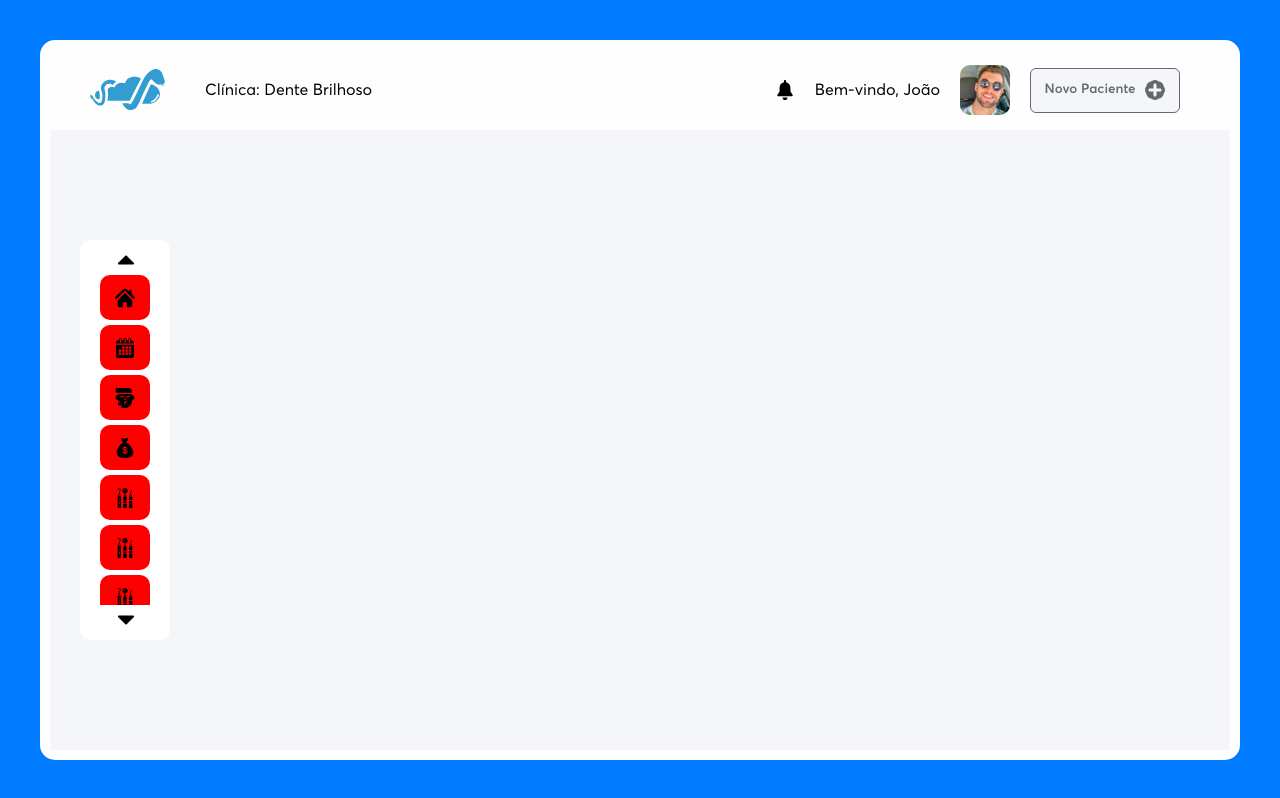
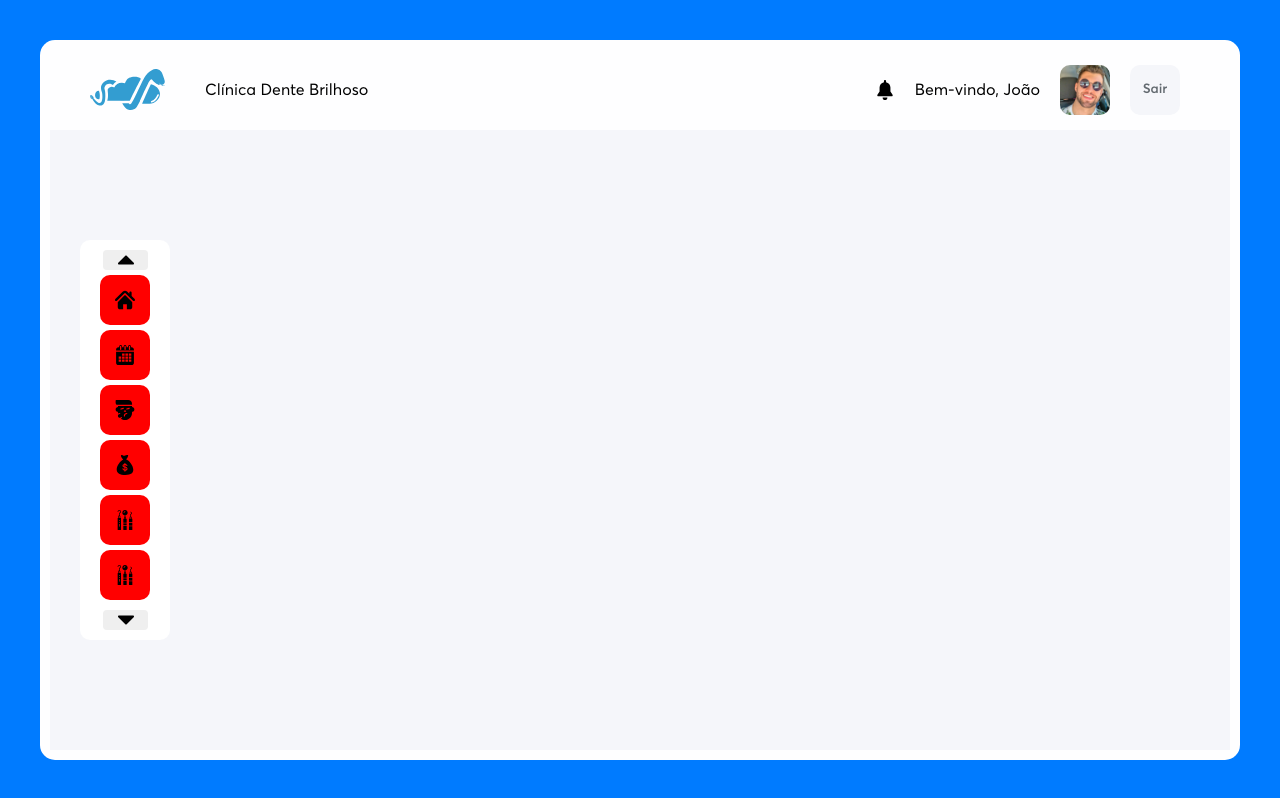
Before and after one commit to joaolessab/react-vesaliuz-dental-care-system, a React (Create React App) app in the folder frontend/: page / in a window 1280 px wide. Both pictures are taken after typing "name@example.com", "Sample123" into the empty fields and a click on the button "Esqueceu sua senha?". Built offline with nearby package versions, Linux system fonts and the light colour scheme.

Commit message:
Arrumando a casa

```diff
--- a/frontend/src/App.css
+++ b/frontend/src/App.css
@@ -148,25 +148,24 @@ input:focus, select:focus, textarea:focus{
 }
 
 .secondary-button--rectangle--middle---size{
-  height: 45px;
-  border-radius: 6px;
+  border-radius: 10px;
   background-color: #f5f6fa;
   color: #62696f;
-  border: 1px solid #62696f;
-  width: 150px;
+  border: 0px;
+  height: 50px;
+  width: 50px;
   cursor: pointer;
   font-family: 'Averta Semibold';
 }
 .secondary-button--rectangle--middle---size:hover{
-  height: 45px;
-  border-radius: 6px;
-  background-color: #f5f6fa;
-  color: #62696f;
-  border: 1px solid #62696f;
-  width: 150px;
+  border-radius: 10px;
+  background-color: #007BFF;
+  color: white;
+  border: 0px;
+  height: 50px;
+  width: 50px;
   cursor: pointer;
   font-family: 'Averta Semibold';
-  box-shadow: 1px 6px 3px 0px #969696;
 }
 .lrbuton{
   display: flex;
--- a/frontend/src/Icons.css
+++ b/frontend/src/Icons.css
@@ -1,20 +1,33 @@
 .icon-plus{background-image: url("./assets/plus-icon-grey.svg");}
 
-.icon-home{background: url("./assets/home-icon--black.svg");}
-.icon-home:hover{background: url("./assets/home-icon--white.svg");}
+.icon-home{background-image: url("./assets/home-icon--black.svg");}
+.icon-home:hover{background-image: url("./assets/home-icon--white.svg");}
 
-.icon-agendamentos{background: url("./assets/calendar-icon--black.svg");}
-.icon-agendamentos:hover{background: url("./assets/calendar-icon--white.svg");}
+.icon-agendamentos{background-image: url("./assets/calendar-icon--black.svg");}
+.icon-agendamentos:hover{background-image: url("./assets/calendar-icon--white.svg");}
 
-.icon-pacientes{background: url("./assets/patient-icon--black.svg");}
-.icon-pacientes:hover{background: url("./assets/patient-icon--white.svg");}
+.icon-pacientes{background-image: url("./assets/patient-icon--black.svg");}
+.icon-pacientes:hover{background-image: url("./assets/patient-icon--white.svg");}
 
-.icon-financas{background: url("./assets/finances-icon--black.svg");}
-.icon-financas:hover{background: url("./assets/finances-icon--white.svg");}
+.icon-financas{background-image: url("./assets/finances-icon--black.svg");}
+.icon-financas:hover{background-image: url("./assets/finances-icon--white.svg");}
 
-.icon-exams{background: url("./assets/exams-icon--black.svg");}
-.icon-exams:hover{background: url("./assets/exams-icon--white.svg");}
+.icon-exams{background-image: url("./assets/exams-icon--black.svg");}
+.icon-exams:hover{background-image: url("./assets/exams-icon--white.svg");}
 
-.icon-arrowup{background: url("./assets/arrowup-icon--black.svg");}
+.icon-arrowup{background-image: url("./assets/arrowup-icon--black.svg");}
 
-.icon-arrowdown{background: url("./assets/arrowdown-icon--black.svg");}
+.icon-arrowdown{background-image: url("./assets/arrowdown-icon--black.svg");}
+
+.icon-exit{background-image: url("./assets/exit-icon--black.svg");}
+
+.icon-exit--white:hover{
+    background-image: url("./assets/exit-icon--white.svg");
+    background-image: url(/static/media/exit-icon--white.3a1071f5.svg);
+    background-size: 25px;
+    background-repeat: no-repeat;
+    background-position: 12px;
+}
+.icon-exit--white:hover p{
+    display: none;
+}
--- a/frontend/src/pages/Main.css
+++ b/frontend/src/pages/Main.css
@@ -82,7 +82,7 @@
     margin-bottom: 5px;
 }
 .main-container--content .sidebar-container .sidebar .icons button{
-    height: 45px;
+    height: 50px;
     width: 50px;
     border-radius: 10px;
     background-color: red;
--- a/frontend/src/pages/Main.js
+++ b/frontend/src/pages/Main.js
@@ -13,16 +13,15 @@ export default function Main(){
 
                     <div className="left-side">
                         <div className="logo"></div>
-                        <p>Clínica: Dente Brilhoso</p>
+                        <p>Clínica Dente Brilhoso</p>
                     </div>
 
                     <div className="right-side">
                         <i className="alert"></i>
                         <p>Bem-vindo, João</p>
                         <div className="photo"></div>
-                        <button className="secondary-button--rectangle--middle---size lrbuton">
-                            <p>Novo Paciente</p>
-                            <i className="icon-plus"></i>
+                        <button className="secondary-button--rectangle--middle---size lrbuton icon-exit--white">
+                            <p>Sair</p>
                         </button>
                     </div>
                 </div>
```
Also changed, not shown: frontend/src/assets/exit-icon--black.svg (added), frontend/src/assets/exit-icon--white.svg (added).
